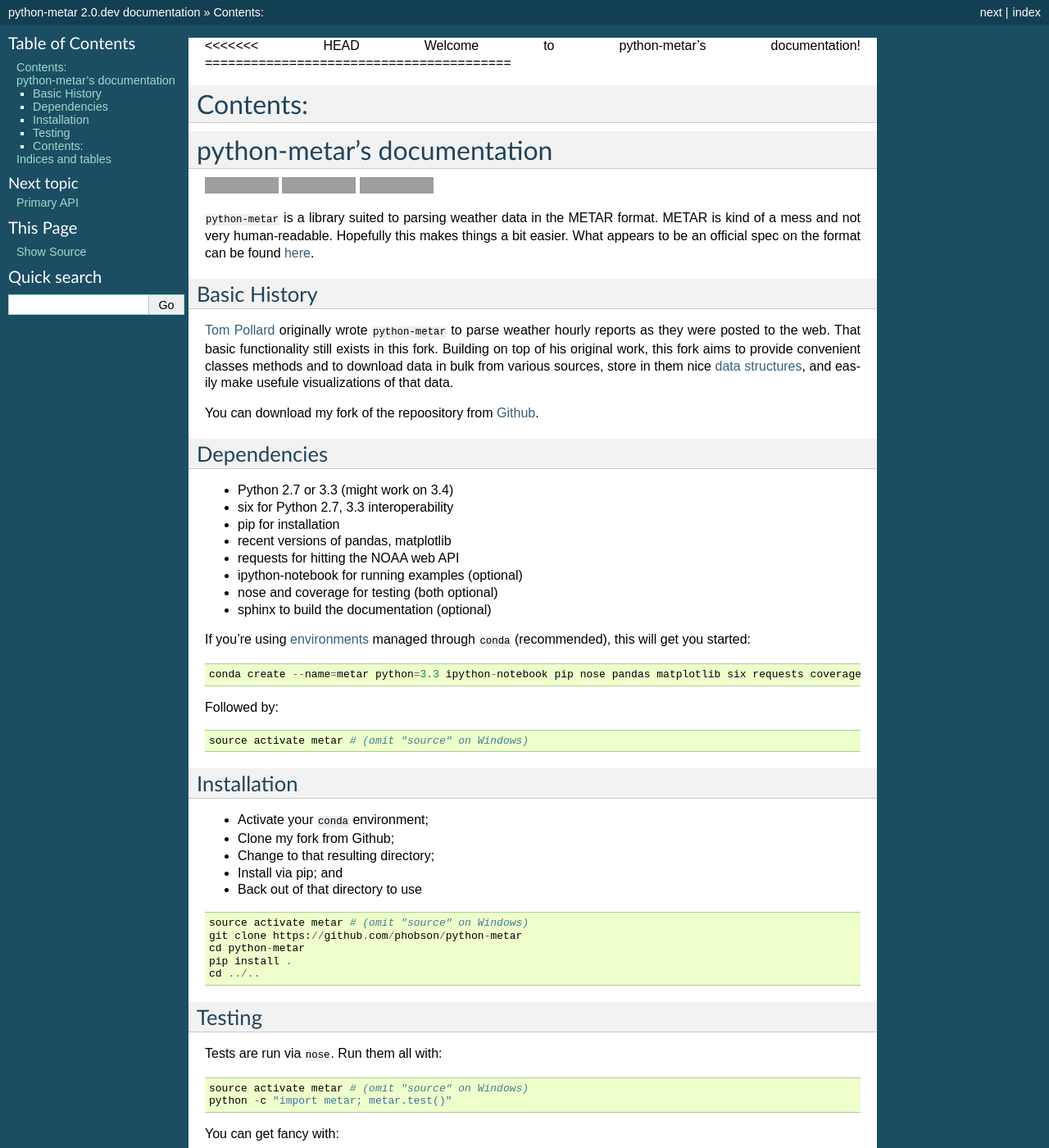
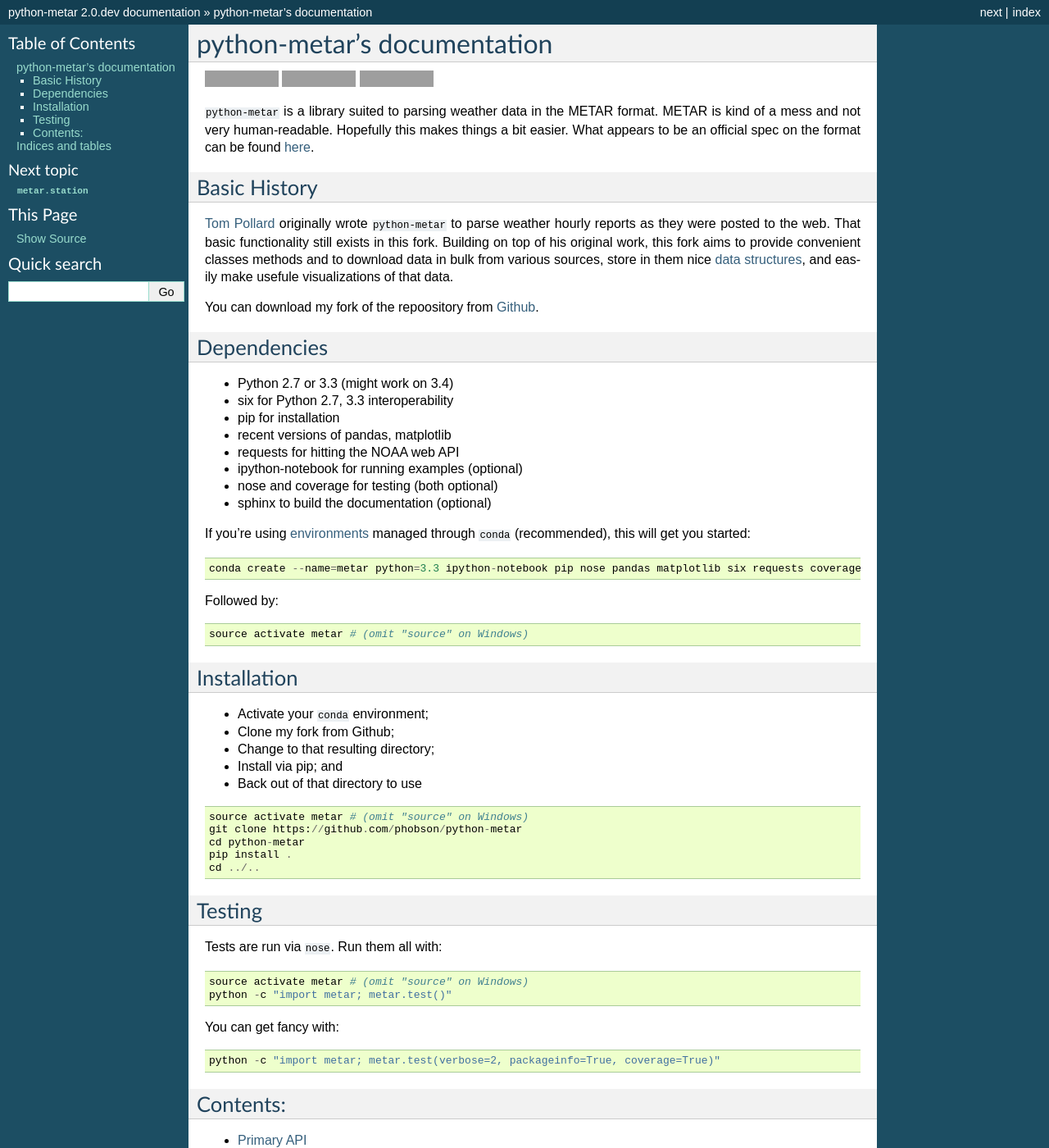
Before and after one commit to python-metar/python-metar, a Sphinx documentation site: the page built from docs/index.rst, in a window 1280 px wide and 1400 px high. Shown: the whole window at 82% size. Built offline with Sphinx 7.4.7, drawn with Linux system fonts in a browser that asks for light colours; some of the changed text lies outside the part shown; grey boxes are pictures that could not be loaded.

Commit message:
DOC: minor tweaks

```diff
--- a/docs/index.rst
+++ b/docs/index.rst
@@ -3,14 +3,9 @@
    You can adapt this file completely to your liking, but it should at least
    contain the root `toctree` directive.
 
-<<<<<<< HEAD
-Welcome to python-metar's documentation!
-========================================
 
-Contents:
-=======
 python-metar's documentation
-========================================
+============================
 
 .. image:: https://travis-ci.org/phobson/python-metar.svg?branch=master
     :target: https://travis-ci.org/phobson/python-metar
@@ -96,7 +91,7 @@
 
 You can get fancy with: ::
 
-    python -c "import metar; metar.test(verbose=True, packageinfo=True, coverage=True)"
+    python -c "import metar; metar.test(verbose=2, packageinfo=True, coverage=True)"
 
 Contents:
 ---------
--- a/docs/metar/station.rst
+++ b/docs/metar/station.rst
@@ -1,15 +1,18 @@
 .. py:currentmodule:: metar.station
 
-Primary API
------------
+:mod:`metar.station`
+====================
+
 
 WeatherStation
-==============
+---------------
 
-.. autofunction:: metar.station.WeatherStation
+.. autoclass:: metar.station.WeatherStation
+               :members:
+
 
 Helper Functions
-================
+----------------
 
 .. autofunction:: metar.station.getAllStations
 .. autofunction:: metar.station.getStationByID
```
